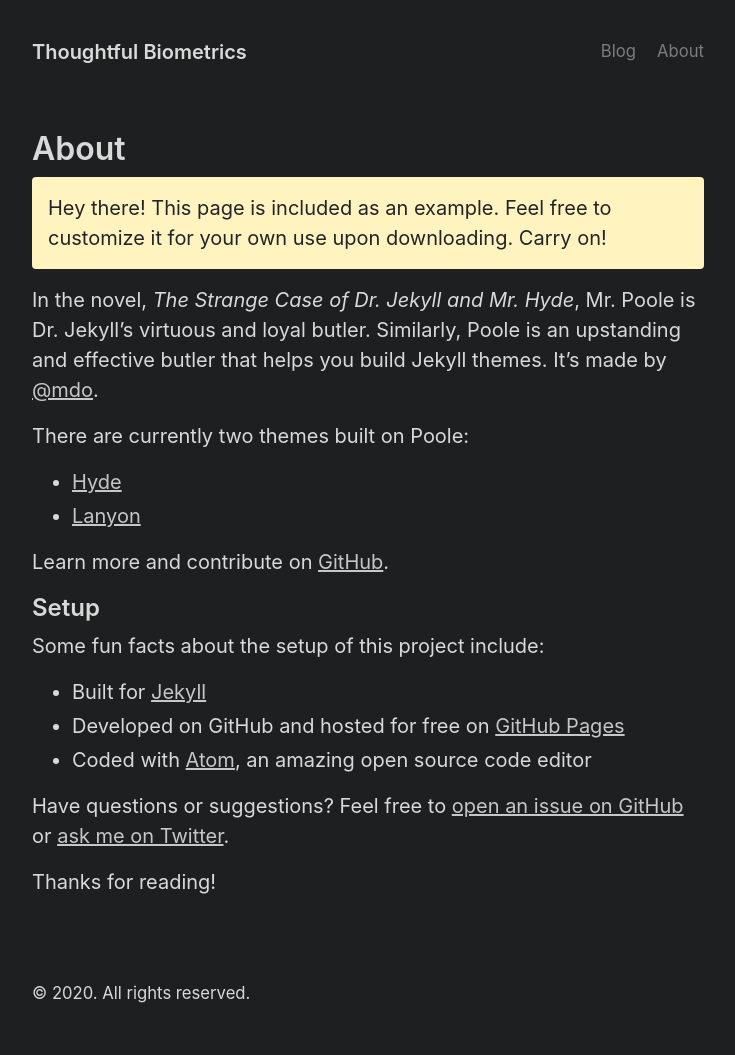
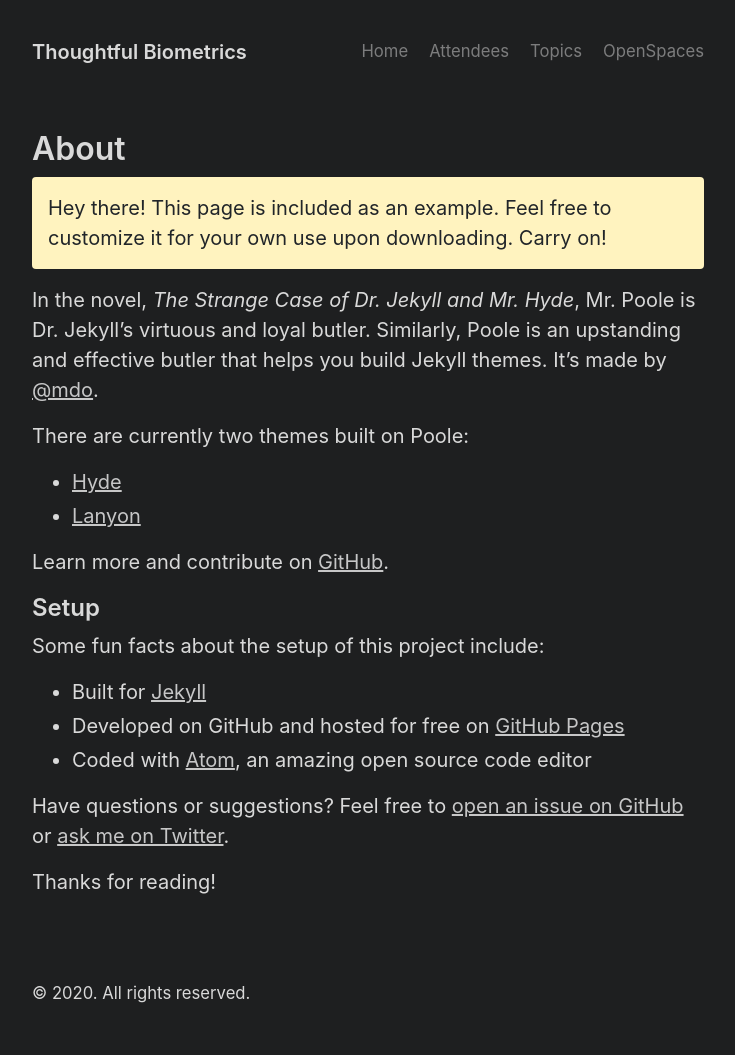
Before and after one commit to thoughtfulbiometrics/thoughtfulbiometrics.github.io, a Jekyll site: the page built from about.md, in a window 1280 px wide. Shown: the whole page, without its empty margins (272-1007 px from the left). Built offline with Jekyll 4.4.1, drawn with Linux system fonts in a browser that asks for light colours.

Commit message:
navigation \ no paginate

```diff
--- a/_config.yml
+++ b/_config.yml
@@ -1,7 +1,6 @@
 # Setup
 title: Thoughtful Biometrics
 url: http://thoughtfulbiometrics.org
-paginate: 1
 baseurl: ""
 permalink: pretty
 destination: docs
@@ -9,7 +8,6 @@ destination: docs
 # Gems
 plugins:
   - jekyll-gist
-  - jekyll-paginate
   - jekyll-seo-tag
 
 # Optimize Jekyll
@@ -42,8 +40,14 @@ version: 3.0.0
 
 # Navbar page list
 nav:
-  - title: Blog
-    url: /archive
+  - title: Home
+    url: /
 
-  - title: About
-    url: /about
+  - title: Attendees
+    url: /whos-coming
+
+  - title: Topics
+    url: /potential-topics
+
+  - title: "OpenSpaces"
+    url: /open-spaces
```
